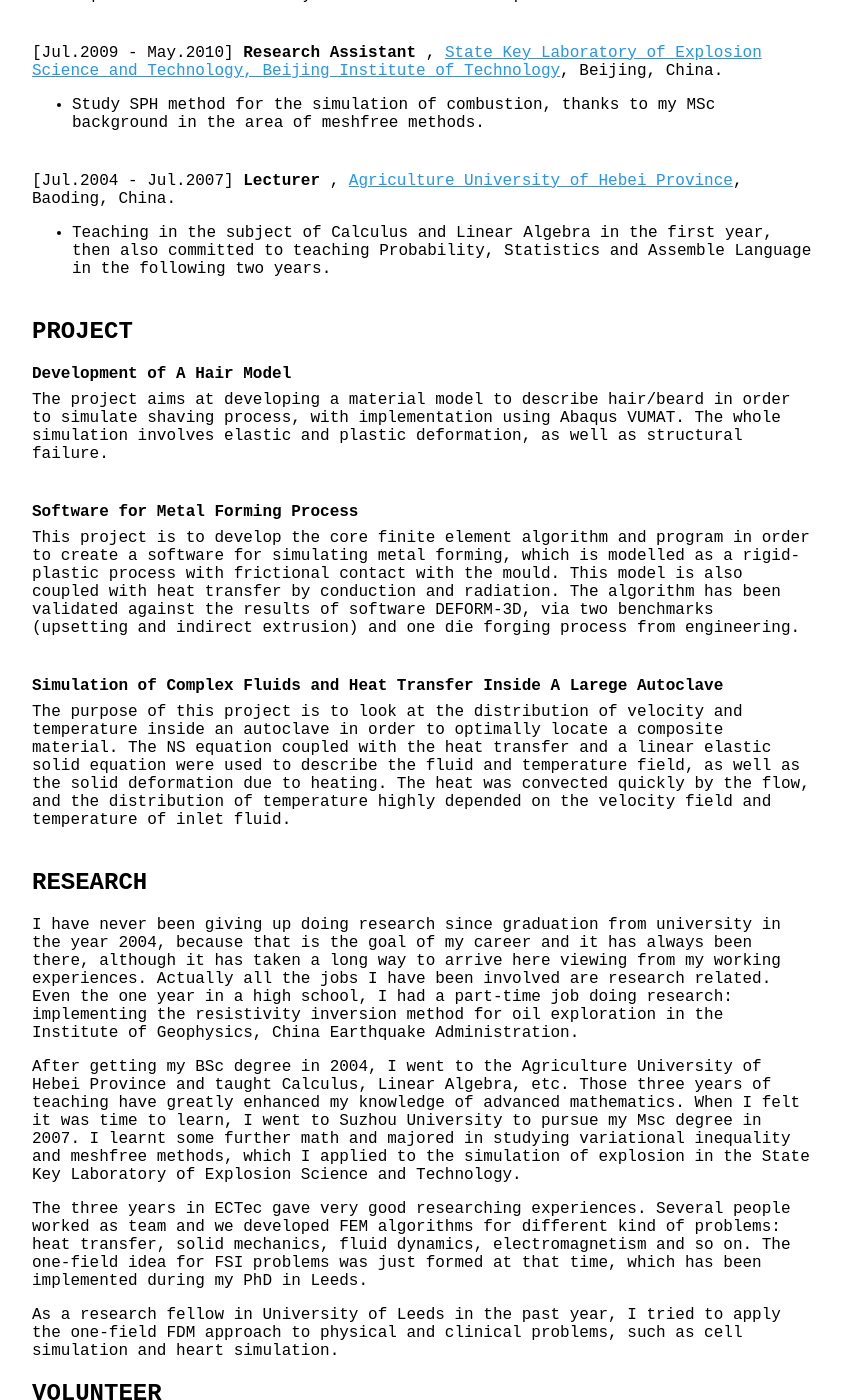
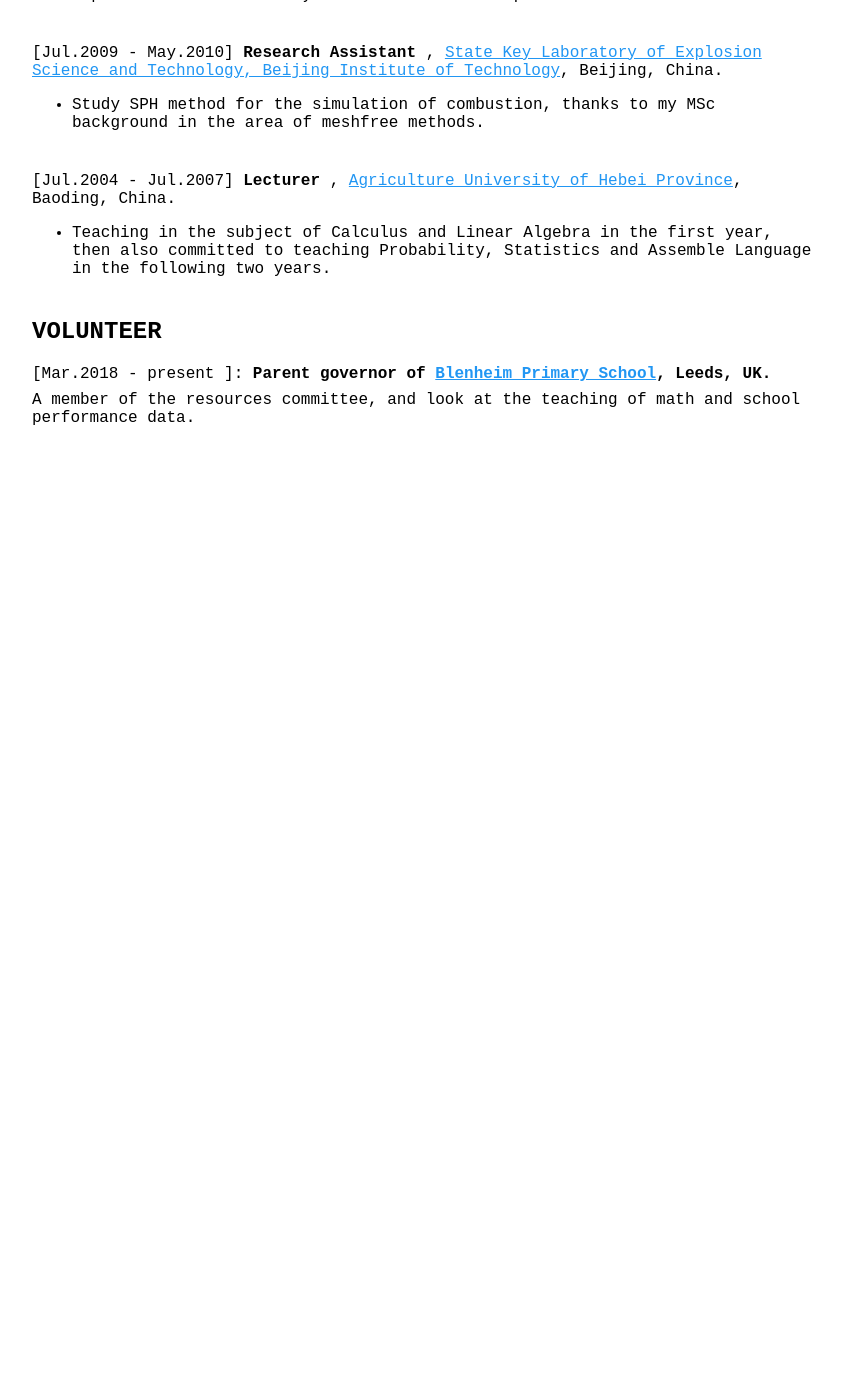
Before and after one commit to yongxingwang/yongxingwang.github.io, a Jekyll site: the page built from work.html, in a window 1280 px wide and 1400 px high, scrolled down 953 px. Shown: the whole window, without its empty margins (218-1060 px from the left). Built offline with Jekyll 4.4.1, drawn with Linux system fonts in a browser that asks for light colours; after the commit the page ends 1460 px from its top, so only the background shows below that; some of the changed lines change nothing that is shown; some of the changed text lies outside the part shown.

Commit message:
Update work.html

```diff
--- a/work.html
+++ b/work.html
@@ -102,7 +102,7 @@
     <section id="archetipum">
         <header>[Jun.2010 - Sep.2011] <strong> Principal Teacher </strong>, <a href="http://www.yongzhong.net/" target="_blank"> Yongledian High School</a>, Beijing, China. </header>
         <ul>
-            <li> Teaching in mathematics. </li>
+            <li> Teaching in an A-level equivalent subject of mathematics. </li>
         </ul>
     </section>
 
@@ -129,7 +129,7 @@
 </article>
 
 
-
+<!--
 <article class="proj">
     <header>
         <h1>PROJECT</h1>
@@ -190,7 +190,7 @@
 	</p>
 
 </article>
-
+-->
 
 
 <article class="proj">
```
